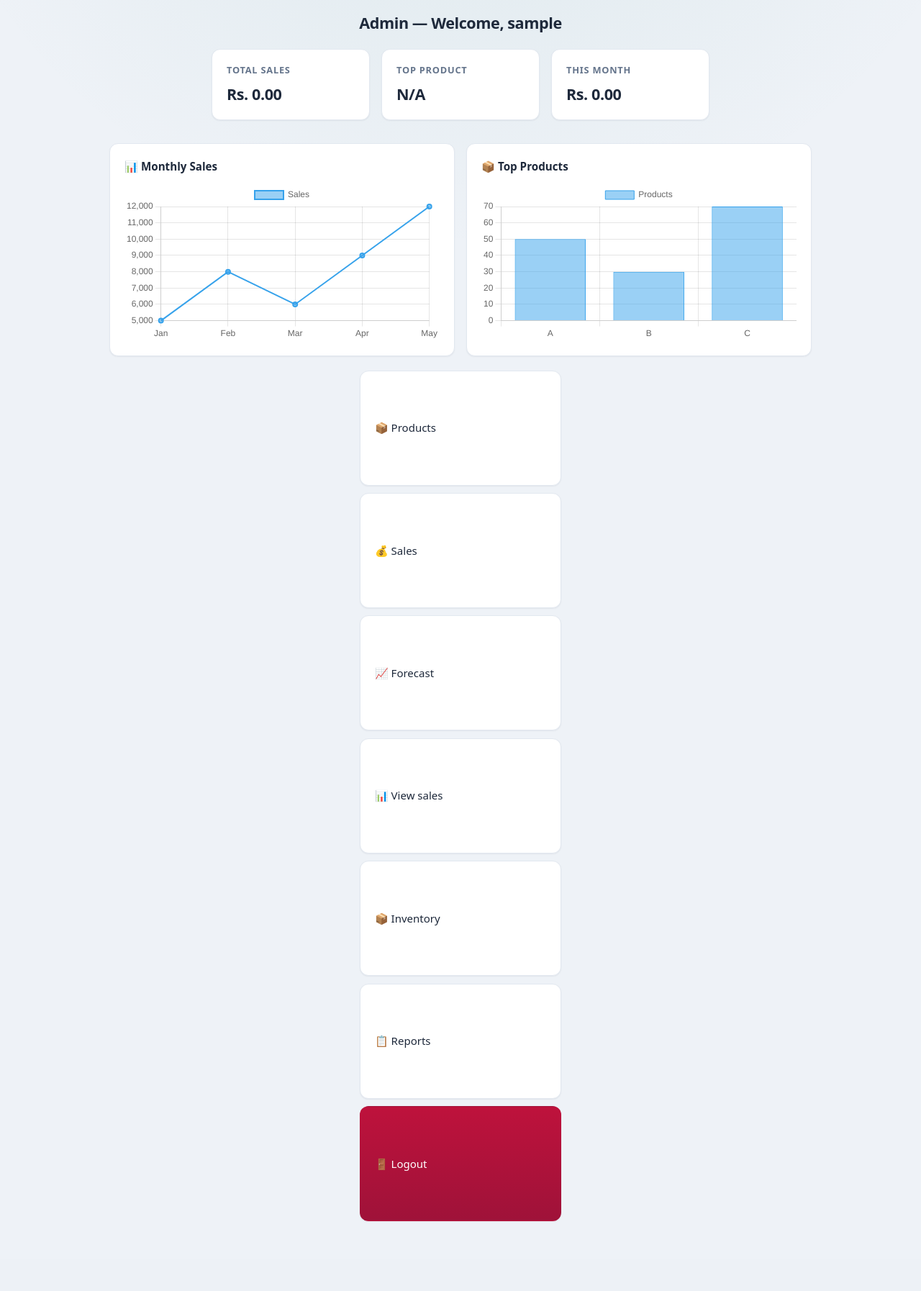
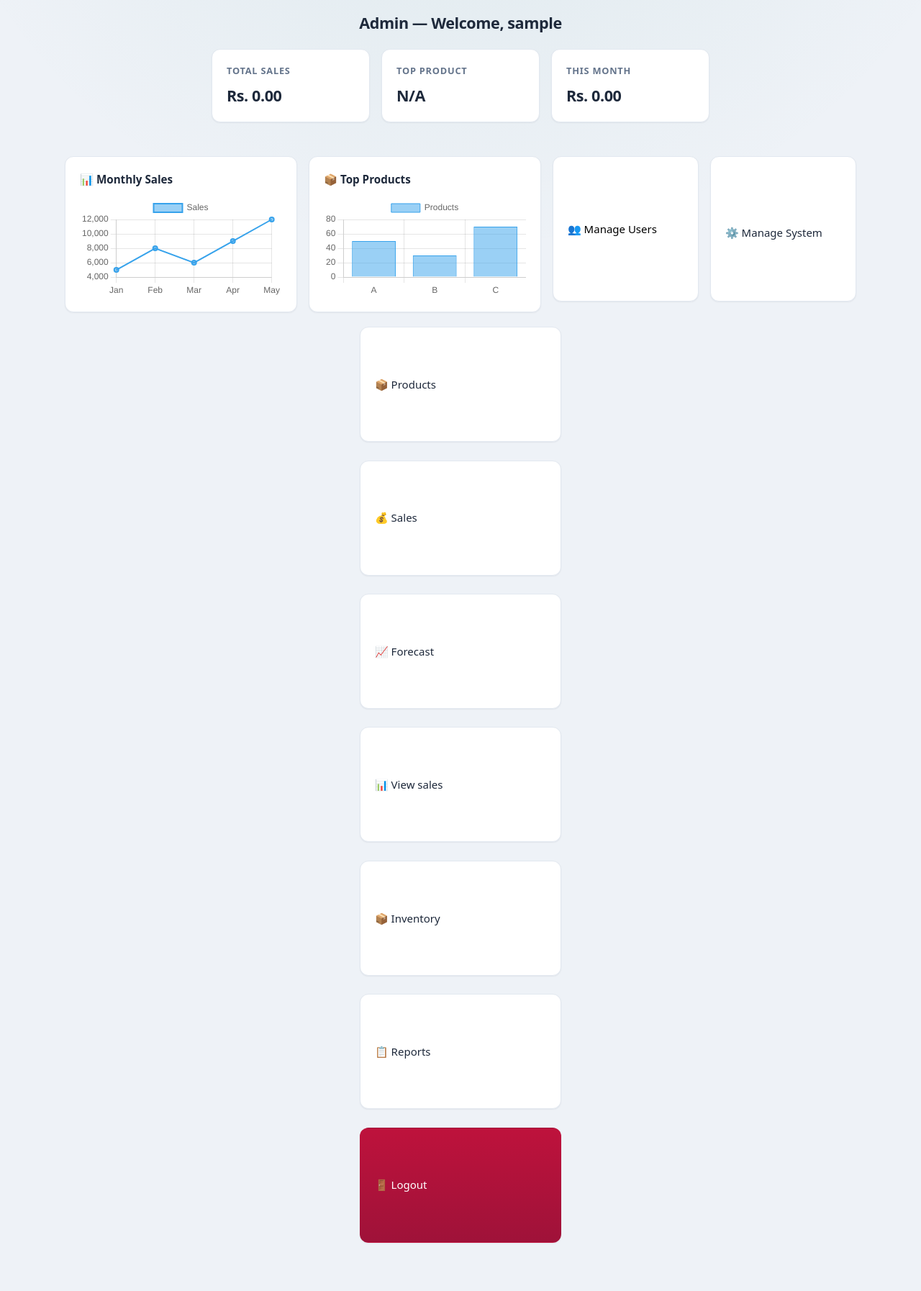
Before and after one commit to madu96-coder/Sales_forecast_system, a PHP site: page /admin/dashboard.php in a window 1280 px wide. Shown: the whole page at 72% size. Before the commit the page ends 1697 px from the top, so only its background shows below. Run offline with PHP 8.4, Linux system fonts and the light colour scheme; the visitor is signed in with stand-in values (Sample User, id 1); data that the repository does not hold is empty.

Commit message:
Updated dashboard and added stock feature

```diff
--- a/add_product.php
+++ b/add_product.php
@@ -1,6 +1,8 @@
 <?php
 include 'includes/auth.php';
-checkRole(['product_manager', 'admin']);
+include 'includes/config.php';
+
+checkRole(['inventory_manager', 'admin']);
 
 // when form submitted
 if(isset($_POST['submit'])){
--- a/admin/dashboard.php
+++ b/admin/dashboard.php
@@ -49,6 +49,21 @@ include __DIR__ . '/../dashboard_stats.php';
         <canvas id="productChart"></canvas>
     </div>
 
+    <div class="card">
+        <a href="users.php">
+            <i class="fa fa-users"></i>
+            <p> 👥 Manage Users</p>
+        </a>
+
+    </div>
+
+    <div class="card">
+        <a href="system.php"></a>
+        <i class="fa fa-cogs"></i> <!--icon tag/put icon infront of topic-->
+        <p> ⚙️ Manage System</p>
+
+    </div>
+
 </div>
 
 </div>
--- a/inventory_manager/dashboard.php
+++ b/inventory_manager/dashboard.php
@@ -18,6 +18,7 @@ checkRole(['inventory_manager', 'admin']);
 <h2>Inventory — Welcome, <?php echo htmlspecialchars($_SESSION['username'] ?? 'User'); ?></h2>
 
 <div class="container menu">
+    <a href="<?php echo htmlspecialchars(APP_BASE); ?>/add_stock.php" class="card">➕ Add product</a>
     <a href="<?php echo htmlspecialchars(APP_BASE); ?>/inventory.php" class="card">📦 Stock levels</a>
     <a href="<?php echo htmlspecialchars(APP_BASE); ?>/inventory_report.php" class="card">📋 Inventory report</a>
     <a href="<?php echo htmlspecialchars(APP_BASE); ?>/logout.php" class="card logout-btn">🚪 Logout</a>
--- a/product_manager/dashboard.php
+++ b/product_manager/dashboard.php
@@ -19,7 +19,7 @@ checkRole(['product_manager', 'admin']);
 
 <div class="container menu">
     <a href="<?php echo htmlspecialchars(APP_BASE); ?>/products.php" class="card">📦 Products</a>
-    <a href="<?php echo htmlspecialchars(APP_BASE); ?>/add_product.php" class="card">➕ Add product</a>
+    <a href="<?php echo htmlspecialchars(APP_BASE); ?>/production_plan.php" class="card">🏭 production plan</a>
     <a href="<?php echo htmlspecialchars(APP_BASE); ?>/forecast.php" class="card">📈 Forecast</a>
     <a href="<?php echo htmlspecialchars(APP_BASE); ?>/inventory.php" class="card">📦 Inventory view</a>
     <a href="<?php echo htmlspecialchars(APP_BASE); ?>/reports.php" class="card">📋 Reports</a>
--- a/products.php
+++ b/products.php
@@ -23,8 +23,6 @@ $result = mysqli_query($conn,"SELECT * FROM product");
 <!--page title-->
 <h2>Products</h2>
 
-<!--add product button-->
-<a href="add_product.php"> Add New Product</a>
 <br><br>
 
 
--- a/style.css
+++ b/style.css
@@ -713,3 +713,20 @@ tr:last-child td {
   background: var(--color-primary-soft);
   color: var(--color-text);
 }
+
+/* css for admin dashboard card */
+.card{
+  background: white;
+  padding: 20px;
+  border-radius: 12px;
+  text-align: center;
+  margin-bottom: 15px;
+}
+.card a{
+  text-decoration: none;
+  color: black;
+}
+.card i{
+  font-size: 24px;
+  margin-bottom: 10px;
+}
```
Also changed, not shown: add_stock.php (added).
